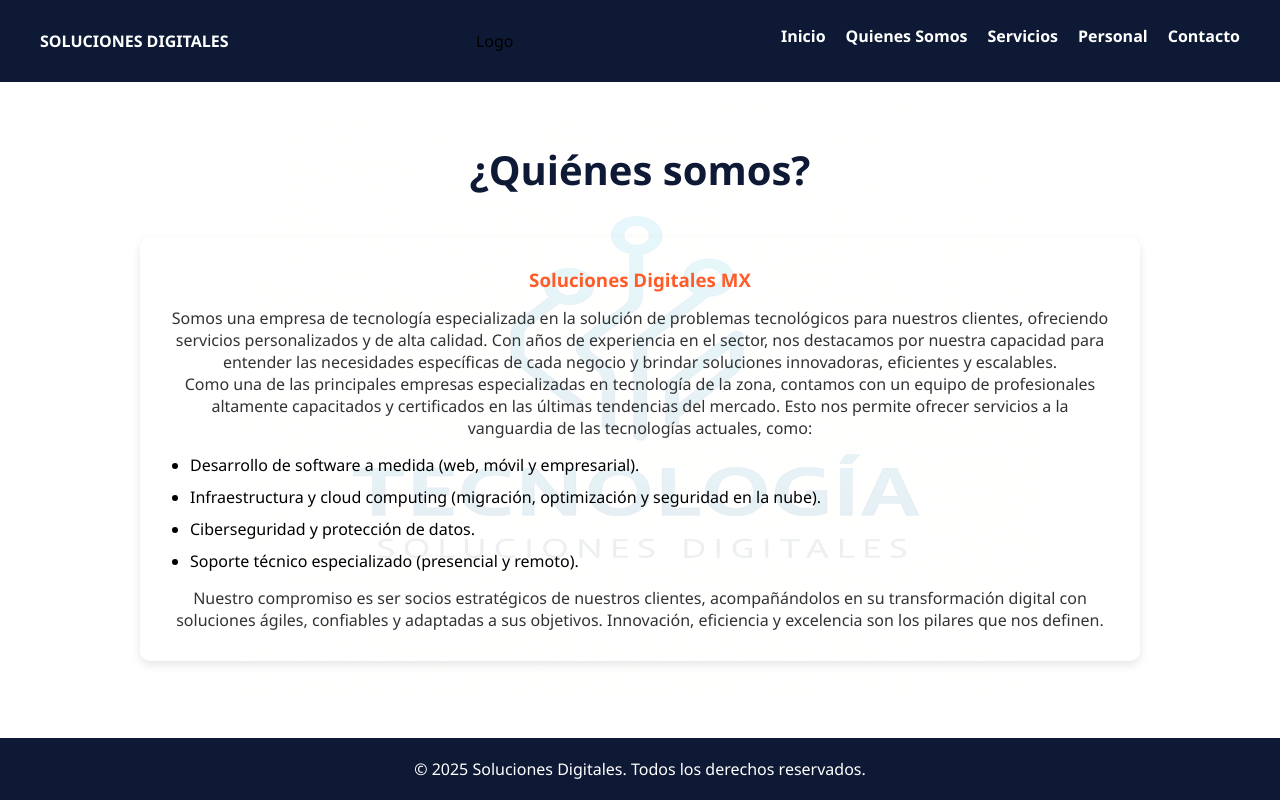
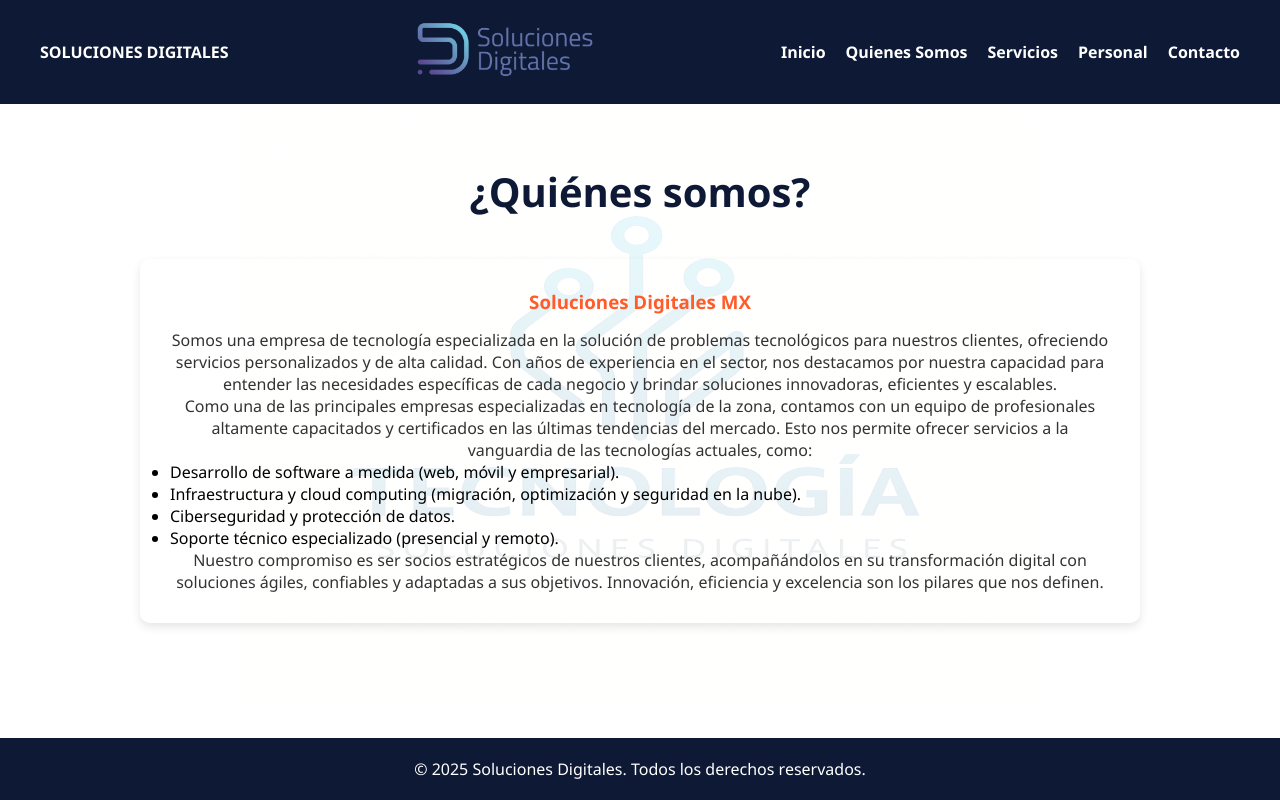
Before and after one commit to cristofercervera23/Soluciones_Digitales_Forkeadores, a plain HTML site: page quienes-somos.html in a window 1280 px wide. Drawn offline with Linux system fonts and the light colour scheme.

Commit message:
[quienes_somos_styles | navbar] - Arreglando error de quienes-somos.html y agregando el logo de la empresa en el navbar

```diff
--- a/components/navbar.html
+++ b/components/navbar.html
@@ -2,7 +2,9 @@
 
 <nav>
   <div style="color: white; font-weight: bold">SOLUCIONES DIGITALES</div>
-  <div class="logo">Logo</div>
+  <div class="logo">
+    <img src="../img/Soluciones-Digitales-Logo.png" alt="Logo" />
+  </div>
   <ul>
     <li><a href="../Index.html">Inicio</a></li>
     <li><a href="../quienes-somos.html">Quienes Somos</a></li>
--- a/css/navbar.css
+++ b/css/navbar.css
@@ -17,3 +17,10 @@ nav {
   text-decoration: none;
   font-weight: bold;
 }
+
+.logo img {
+  width: 200px;
+  /* Ajusta el tamaño según tus necesidades */
+  height: auto;
+  /* Mantiene la proporción de la imagen */
+}
--- a/css/quienes_somos_styles.css
+++ b/css/quienes_somos_styles.css
@@ -70,14 +70,3 @@ body {
     color: #333;
     font-size: 1em;
 }
-
-ul {
-    margin-top: 15px;
-    margin-bottom: 15px;
-    padding-left: 20px;
-}
-
-li {
-    text-align: left;
-    margin-bottom: 10px;
-}
```
Also changed, not shown: img/Soluciones-Digitales-Logo.png (added). Lines whose indentation alone changed are shown as unchanged.
